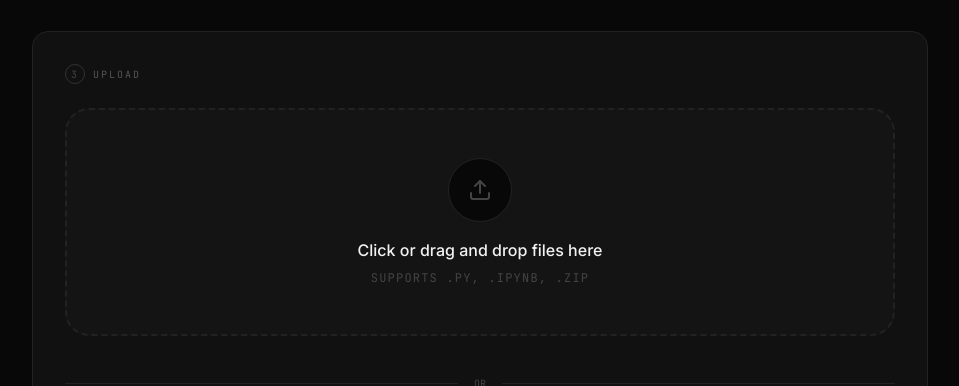
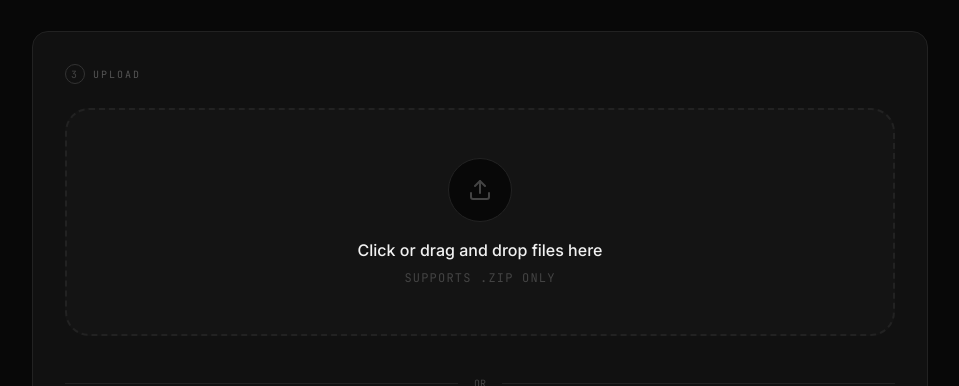
Before and after one commit to Rishi-Heda/gdgCommunismClient, a React (Vite) app: page /submit in a window 1280 px wide. Shown: the part 1118-1504 px from the top of the page, without its empty margins (160-1119 px from the left). Built offline with nearby package versions, Linux system fonts and the light colour scheme.

Commit message:
feat : upload option working now

```diff
--- a/src/pages/SubmitJob.jsx
+++ b/src/pages/SubmitJob.jsx
@@ -17,6 +17,28 @@ const SubmitJob = () => {
   const [jobType, setJobType] = useState('AI Training');
   const [gpuRequired, setGpuRequired] = useState(true);
   const [priority, setPriority] = useState('Standard');
+
+  const [selectedFile, setSelectedFile] = useState(null);
+  const fileInputRef = React.useRef(null);
+
+  const handleFileChange = (e) => {
+    const file = e.target.files?.[0];
+    if (file && file.name.toLowerCase().endsWith('.zip')) {
+      setSelectedFile(file);
+    } else if (file) {
+      alert('Invalid file format. Please upload a .zip file.');
+    }
+  };
+
+  const handleDrop = (e) => {
+    e.preventDefault();
+    const file = e.dataTransfer.files?.[0];
+    if (file && file.name.toLowerCase().endsWith('.zip')) {
+      setSelectedFile(file);
+    } else if (file) {
+      alert('Invalid file format. Please upload a .zip file.');
+    }
+  };
 
   return (
     <div className="max-w-4xl mx-auto pb-20">
@@ -156,12 +178,33 @@ const SubmitJob = () => {
             <ScrambleText text="Upload" />
           </div>
 
-          <div className="border-2 border-dashed border-[#222] hover:border-accent-primary transition-colors rounded-3xl p-12 text-center group bg-surface-elevated/50 cursor-pointer">
+          <div
+            onClick={() => fileInputRef.current?.click()}
+            onDragOver={(e) => e.preventDefault()}
+            onDrop={handleDrop}
+            className="border-2 border-dashed border-[#222] hover:border-accent-primary transition-colors rounded-3xl p-12 text-center group bg-surface-elevated/50 cursor-pointer relative"
+          >
+            <input
+              type="file"
+              ref={fileInputRef}
+              onChange={handleFileChange}
+              accept=".zip"
+              className="hidden"
+            />
             <div className="w-16 h-16 rounded-full bg-background-base border border-[#222] flex items-center justify-center mx-auto mb-4 group-hover:scale-110 group-hover:bg-accent-glow transition-all">
               <Upload className="w-6 h-6 text-text-muted group-hover:text-accent-primary" />
             </div>
-            <p className="text-text-primary font-medium">Click or drag and drop files here</p>
-            <p className="text-text-muted text-xs mt-2 uppercase font-mono tracking-widest">Supports .py, .ipynb, .zip</p>
+            {selectedFile ? (
+              <div className="animate-fade-in">
+                <p className="text-accent-primary font-bold font-mono tracking-wider">{selectedFile.name}</p>
+                <p className="text-[10px] text-text-muted font-mono uppercase mt-1">FILE VERIFIED & READY</p>
+              </div>
+            ) : (
+              <>
+                <p className="text-text-primary font-medium">Click or drag and drop files here</p>
+                <p className="text-text-muted text-xs mt-2 uppercase font-mono tracking-widest">Supports .zip only</p>
+              </>
+            )}
           </div>
 
           <div className="relative flex items-center py-4">
```
